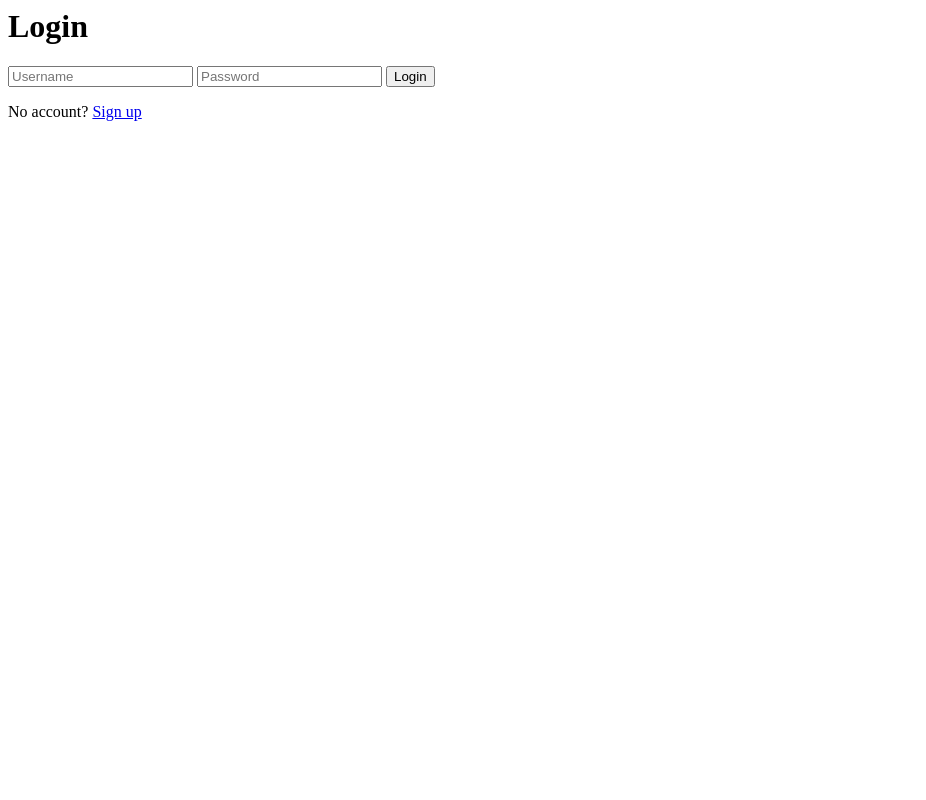
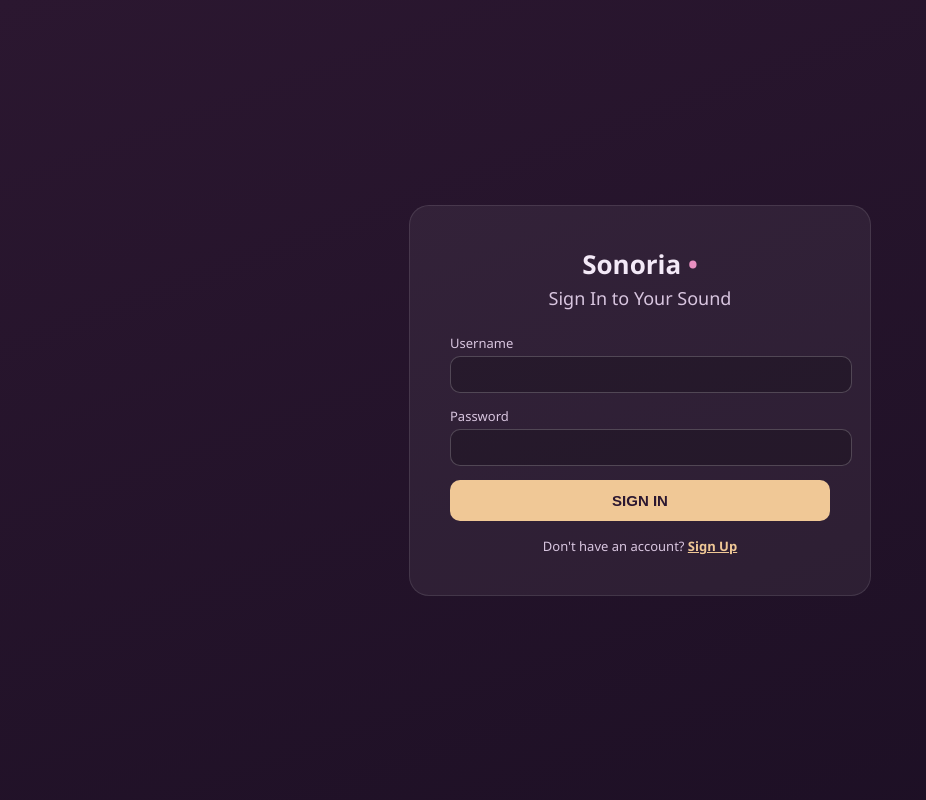
Before and after one commit to janvipatel1312/Sonoria, a Flask app: page /login in a window 1280 px wide. Shown: the whole page, without its empty margins (0-926 px from the left). Run offline with Flask 3, Linux system fonts and the light colour scheme.

```diff
--- a/templates/login.html
+++ b/templates/login.html
@@ -1,7 +1,50 @@
-<h1>Login</h1>
-<form method="POST">
-  <input name="username" placeholder="Username" required>
-  <input name="password" type="password" placeholder="Password" required>
-  <button type="submit">Login</button>
-</form>
-<p>No account? <a href="/signup">Sign up</a></p>
+<!DOCTYPE html>
+<html>
+<head>
+<title>Sign In - Sonoria</title>
+<style>
+  body {
+    margin: 0; min-height: 100vh; display: flex; align-items: center; justify-content: center;
+    font-family: 'Segoe UI', Arial, sans-serif;
+    background: linear-gradient(160deg, #2b1730 0%, #1c0f24 100%);
+  }
+  .card {
+    background: rgba(255,255,255,0.06); border: 1px solid rgba(255,255,255,0.1);
+    border-radius: 20px; padding: 40px; width: 380px; text-align: center;
+  }
+  .logo { font-size: 26px; font-weight: bold; color: #f3e9f7; margin-bottom: 4px; }
+  .logo .accent { color: #e88fc0; }
+  .subtitle { color: #d8c5df; font-size: 18px; margin-bottom: 24px; }
+  label { display:block; text-align:left; color:#d8c5df; font-size:13px; margin-bottom:4px; }
+  input[type=text], input[type=password] {
+    width: 100%; padding: 10px; margin-bottom: 14px; border-radius: 10px;
+    border: 1px solid rgba(255,255,255,0.2); background: rgba(0,0,0,0.2); color: #fff; outline: none;
+  }
+  .signin-btn {
+    width: 100%; padding: 12px; border-radius: 10px; border: none;
+    background: #f0c896; color: #2b1730; font-weight: bold; font-size: 15px; cursor: pointer;
+  }
+  .error { color: #ff8a8a; font-size: 13px; margin-bottom: 10px; }
+  .footer-link { color: #d8c5df; font-size: 13px; margin-top: 16px; }
+  .footer-link a { color: #f0c896; font-weight: bold; }
+</style>
+</head>
+<body>
+  <div class="card">
+    <div class="logo">Sonoria <span class="accent">•</span></div>
+    <div class="subtitle">Sign In to Your Sound</div>
+
+    {% if error %}<div class="error">{{ error }}</div>{% endif %}
+
+    <form method="POST">
+      <label>Username</label>
+      <input type="text" name="username" required>
+      <label>Password</label>
+      <input type="password" name="password" required>
+      <button class="signin-btn" type="submit">SIGN IN</button>
+    </form>
+
+    <div class="footer-link">Don't have an account? <a href="/signup">Sign Up</a></div>
+  </div>
+</body>
+</html>
```
